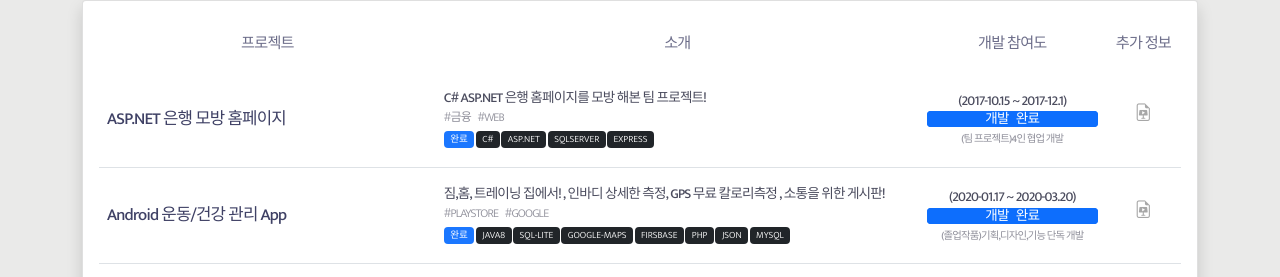
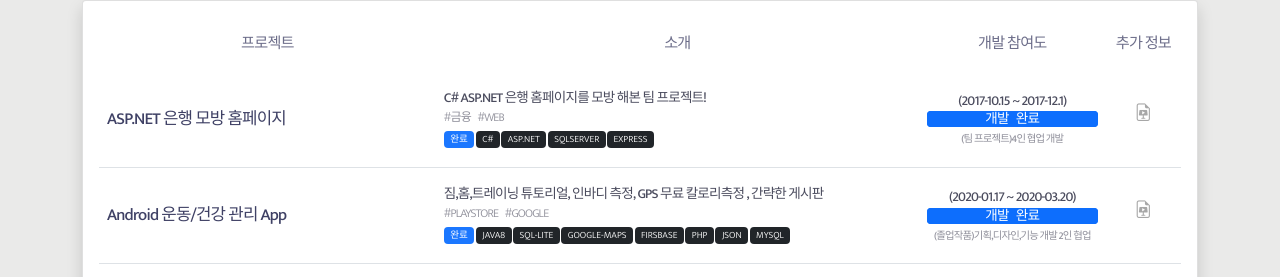
Before and after one commit to daeheon6811/MyPf, a plain HTML site: page index.html in a window 1280 px wide. Shown: the part 1157-1434 px from the top of the page. Drawn offline with nearby package versions, Linux system fonts and the light colour scheme.

Commit message:
ASP 프로젝트 추가 업데이트

```diff
--- a/index.html
+++ b/index.html
@@ -180,7 +180,7 @@
                         <tr>
                             <th class="table-title" scope="col">Android 운동/건강 관리 App</th>
                             <td>
-                                <div>짐,홈, 트레이닝 집에서! , 인바디 상세한 측정, GPS 무료 칼로리측정 , 소통을 위한 게시판!</div>
+                                <div>짐,홈,트레이닝 튜토리얼, 인바디 측정, GPS 무료 칼로리측정 , 간략한 게시판</div>
                                 <div>
                                     #Playstore #Google
                                 </div>
@@ -206,7 +206,7 @@
                                         <span class="progress-bar">개발 완료</span>
                                     </div>
                                 </div>
-                                <div class="progress-desc">(졸업작품)기획,디자인,기능 단독 개발</div>
+                                <div class="progress-desc">(졸업작품)기획,디자인,기능 개발 2인 협업</div>
 
 
                             </td>
```
